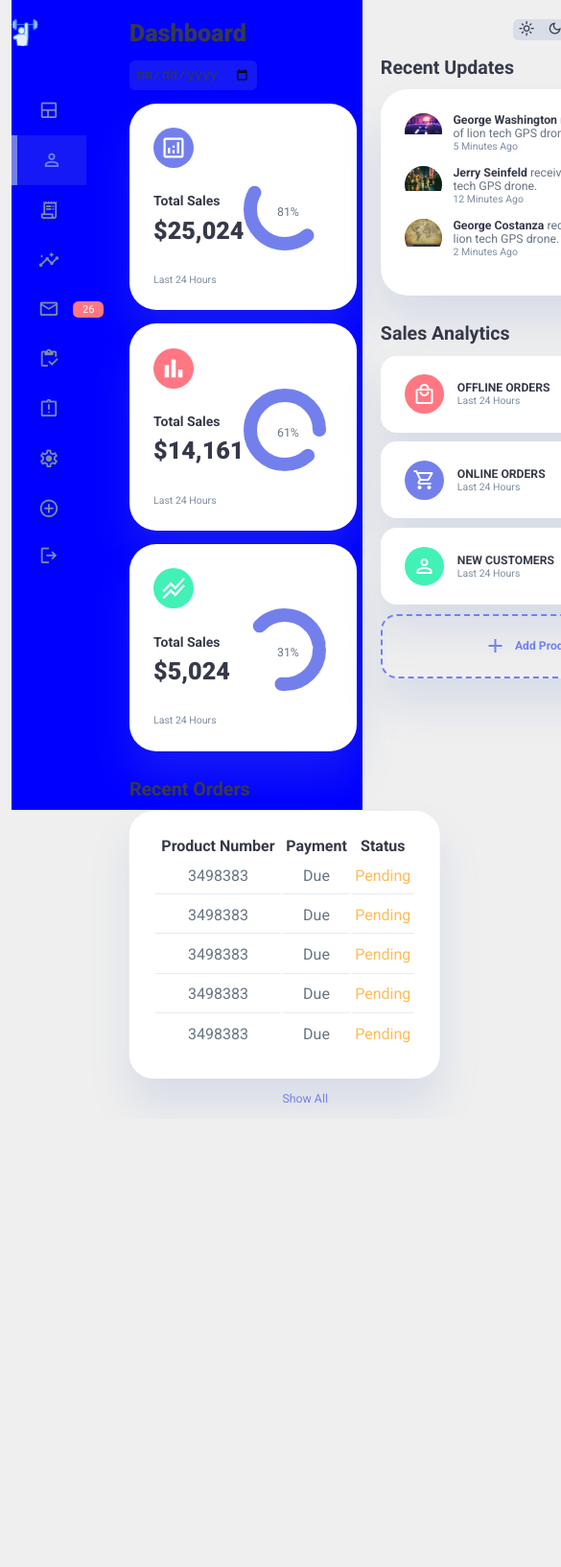
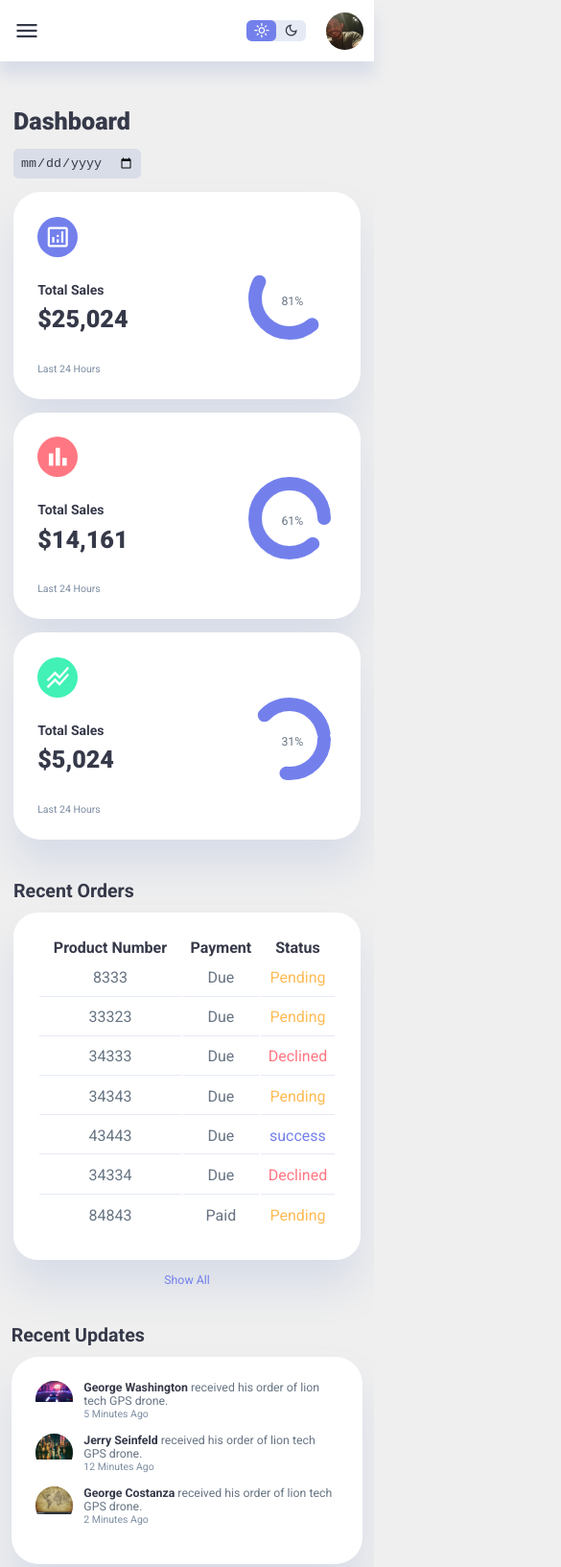
Before and after one commit to ccahuber/UI-Practice---Dashboard, a plain HTML site: page index.html in a window 390 px wide. Shown: the top 1633 px of the page at 96% size, 585 px wide, since content can reach past the window. Before the commit the page ends 844 px from the top, so only its background shows below. Drawn offline with nearby package versions, Linux system fonts and the light colour scheme.

Commit message:
Final Project
Project Complete - JS added for some functionality

```diff
--- a/index.html
+++ b/index.html
@@ -178,7 +178,7 @@
                         </tr>
                     </thead>
                     <tbody>
-                        <tr>
+                        <!-- <tr>
                             <td>Foldable Mini Drone</td>
                             <td>3498383</td>
                             <td>Due</td>
@@ -212,7 +212,7 @@
                             <td>Due</td>
                             <td class="warning">Pending</td>
                             <td class="Primary">Details</td>
-                        </tr>
+                        </tr> -->
                     </tbody>
                 </table>
                 <a href="#">Show All</a>
@@ -227,7 +227,7 @@
                     <span class="material-symbols-outlined">menu</span>
                 </button>
                 <div class="theme-toggler">
-                    <span class="material-symbols-outlined">light_mode</span>
+                    <span class="material-symbols-outlined active">light_mode</span>
                     <span class="material-symbols-outlined">dark_mode</span>
                 </div>
                 <div class="profile">
@@ -338,8 +338,9 @@
 
 
 
+        <script src="orders.js"></script>
+        <script src="script.js"></script>
 
-        <script src="script.js"></script>
 </body>
 
 </html>
--- /dev/null
+++ b/orders.js
@@ -0,0 +1,43 @@
+const Orders = [{
+        productName: 'Foldable Mini Drone',
+        productNumber: '8333',
+        paymentStatus: 'Due',
+        shipping: 'Pending'
+    },
+    {
+        productName: 'Lawn Chair',
+        productNumber: '33323',
+        paymentStatus: 'Due',
+        shipping: 'Pending'
+    },
+    {
+        productName: 'Camping Pans',
+        productNumber: '34333',
+        paymentStatus: 'Due',
+        shipping: 'Declined'
+    },
+    {
+        productName: 'Battery Charger',
+        productNumber: '34343',
+        paymentStatus: 'Due',
+        shipping: 'Pending'
+    },
+    {
+        productName: 'Running Mat',
+        productNumber: '43443',
+        paymentStatus: 'Due',
+        shipping: 'success'
+    },
+    {
+        productName: 'Battery Holder',
+        productNumber: '34334',
+        paymentStatus: 'Due',
+        shipping: 'Declined'
+    },
+    {
+        productName: 'Towel',
+        productNumber: '84843',
+        paymentStatus: 'Paid',
+        shipping: 'Pending'
+    }
+]
--- a/script.js
+++ b/script.js
@@ -0,0 +1,38 @@
+const sideMenu = document.querySelector("aside");
+const menuBtn = document.querySelector("#menu-btn");
+const closeBtn = document.querySelector("#close-btn");
+const themeToggler = document.querySelector(".theme-toggler");
+
+// show aside
+menuBtn.addEventListener('click', () => {
+    sideMenu.style.display = 'block';
+});
+
+//close aside
+closeBtn.addEventListener('click', () => {
+    sideMenu.style.display = 'none'
+})
+console.log(themeToggler.querySelector('span:nth-child(1)'));
+console.log(themeToggler.querySelector('span:nth-child(2)'));
+
+// change to dark theme
+themeToggler.addEventListener('click', () => {
+    document.body.classList.toggle('dark-theme-variables');
+    themeToggler.querySelector('span:nth-child(1)').classList.toggle('active');
+    themeToggler.querySelector('span:nth-child(2)').classList.toggle('active');
+});
+
+// Fill orders in table
+Orders.forEach(order => {
+            const tr = document.createElement('tr');
+            const trContent = `
+    <td>${order.productName}</td>
+    <td>${order.productNumber}</td>
+    <td>${order.paymentStatus}</td>
+    <td class="${order.shipping === 'Declined' ? `danger` : order.shipping === `Pending` ? 'warning' : `primary`}">${order.shipping}</td>
+    <td class="primary">Details</td>
+    `
+tr.innerHTML = trContent;
+document.querySelector('table tbody').appendChild(tr);
+
+});
--- a/style.css
+++ b/style.css
@@ -21,6 +21,18 @@
     --border-radius-3: 1.2rem;
     --card-padding: 1.8rem;
     --padding-1: 1.2rem;
+    --box-shadow: 0 2rem 3rem var(--color-light);
+}
+
+
+/* Dark Theme */
+
+.dark-theme-variables {
+    --color-background: #181a1e;
+    --color-white: #202528;
+    --color-dark: #edeffd;
+    --color-dark-variant: #a3bdcc;
+    --color-light: rgba(0, 0, 0, 0.4);
     --box-shadow: 0 2rem 3rem var(--color-light);
 }
 
@@ -119,11 +131,11 @@ b {
 }
 
 .success {
-    color: var(--color-success)
+    color: var(--color-success);
 }
 
 .warning {
-    color: var(--color-warning)
+    color: var(--color-warning);
 }
 
 aside {
@@ -391,7 +403,7 @@ main .recent-orders a {
 }
 
 .right .theme-toggler {
-    background: var(--color-light);
+    background-color: var(--color-light);
     display: flex;
     justify-content: space-between;
     align-items: center;
@@ -502,6 +514,11 @@ main .recent-orders a {
     justify-content: center;
 }
 
+.right .sales-analytics .add-product:hover {
+    background: var(--color-primary);
+    color: var(--color-white);
+}
+
 .right .sales-analytics .add-product div {
     display: flex;
     align-items: center;
@@ -519,7 +536,6 @@ main .recent-orders a {
     .container {
         width: 94%;
         grid-template-columns: 7rem auto 23rem;
-        background-color: red;
     }
     aside .logo h2 {
         display: none;
@@ -563,6 +579,95 @@ main .recent-orders a {
 
 @media screen and (max-width: 768px) {
     .container {
-        background-color: blue;
+        width: 100%;
+        grid-template-columns: 1fr;
+    }
+    aside {
+        display: none;
+        position: fixed;
+        left: -100%;
+        background: var(--color-white);
+        width: 18rem;
+        z-index: 3;
+        box-shadow: 1rem 3rem 4rem var(--color-ligt);
+        height: 100vh;
+        padding-right: var(--card-padding);
+        animation: showMenu 400ms ease forwards;
+    }
+    @keyframes showMenu {
+        to {
+            left: 0;
+        }
+    }
+    aside .logo {
+        margin-left: 1rem;
+    }
+    aside .logo h2 {
+        display: inline;
+    }
+    aside .sidebar h3 {
+        display: inline;
+    }
+    aside .sidebar a {
+        width: 100%;
+        height: 3.4rem;
+    }
+    aside .sidebar a:last-child {
+        position: absolute;
+        bottom: 5rem;
+    }
+    aside .close {
+        display: inline-block;
+        cursor: pointer;
+    }
+    main {
+        margin-top: 8rem;
+        padding: 0 1rem;
+    }
+    main .recent-orders {
+        position: relative;
+        margin: 3rem 0 0 0;
+        width: 100%;
+    }
+    main .recent-orders table {
+        width: 100%;
+        margin: 0;
+    }
+    .right {
+        width: 94%;
+        margin: 0 auto 4rem;
+    }
+    .right .top {
+        position: fixed;
+        top: 0;
+        left: 0;
+        align-items: center;
+        padding: 0 0.8rem;
+        height: 4.6rem;
+        background: var(--color-white);
+        width: 100%;
+        margin: 0;
+        z-index: 2;
+        box-shadow: 0 1rem 1rem var(--color-light);
+    }
+    .right .top .theme-toggler {
+        width: 4.4rem;
+        position: absolute;
+        left: 66%;
+    }
+    .right .profile .info {
+        display: none;
+    }
+    .right .top button {
+        display: inline-block;
+        background: transparent;
+        cursor: pointer;
+        color: var(--color-dark);
+        position: absolute;
+        left: 1rem;
+        font-size: 2rem;
+    }
+    .right .top button span {
+        font-size: 2rem;
     }
 }
```
